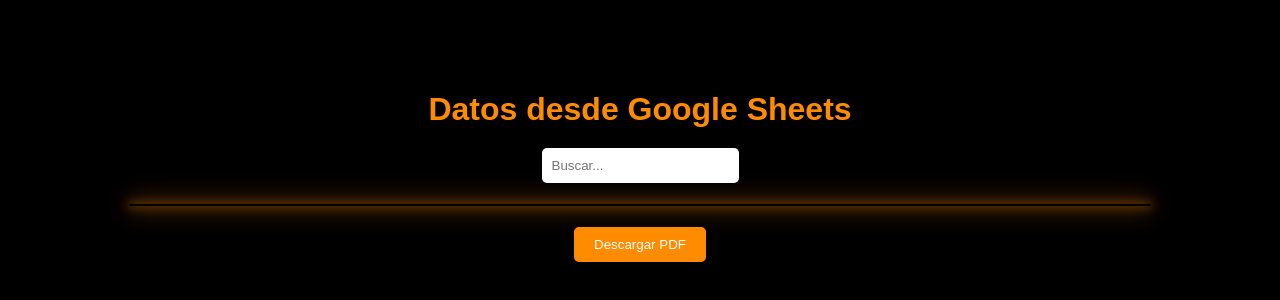
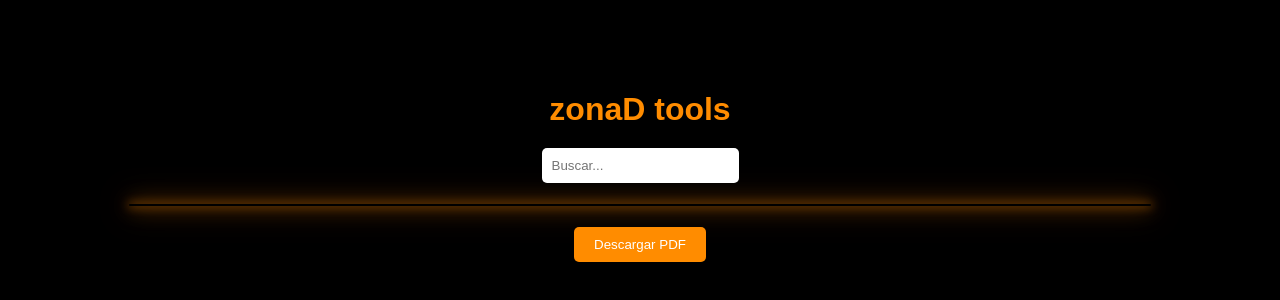
Before and after one commit to appbootariel1177/asistencias_cajas_automaticas_2024, a plain HTML site: page index.html in a window 1280 px wide. Shown: the part 234-534 px from the top of the page. Drawn offline with nearby package versions, Linux system fonts and the light colour scheme; no server answers.

Commit message:
Actualizar index.html

```diff
--- a/index.html
+++ b/index.html
@@ -3,13 +3,13 @@
 <head>
     <meta charset="UTF-8">
     <meta name="viewport" content="width=device-width, initial-scale=1.0">
-    <title>Datos desde Google Sheets</title>
+    <title>zonaD tools</title>
     <script src="https://cdnjs.cloudflare.com/ajax/libs/jspdf/2.4.0/jspdf.umd.min.js"></script>
     <link rel="stylesheet" href="styles.css">
 </head>
 <body>
     <div class="container">
-        <h1>Datos desde Google Sheets</h1>
+        <h1>zonaD tools</h1>
         <input type="text" id="searchInput" placeholder="Buscar...">
         <table>
             <thead id="tableHeaders">
```
